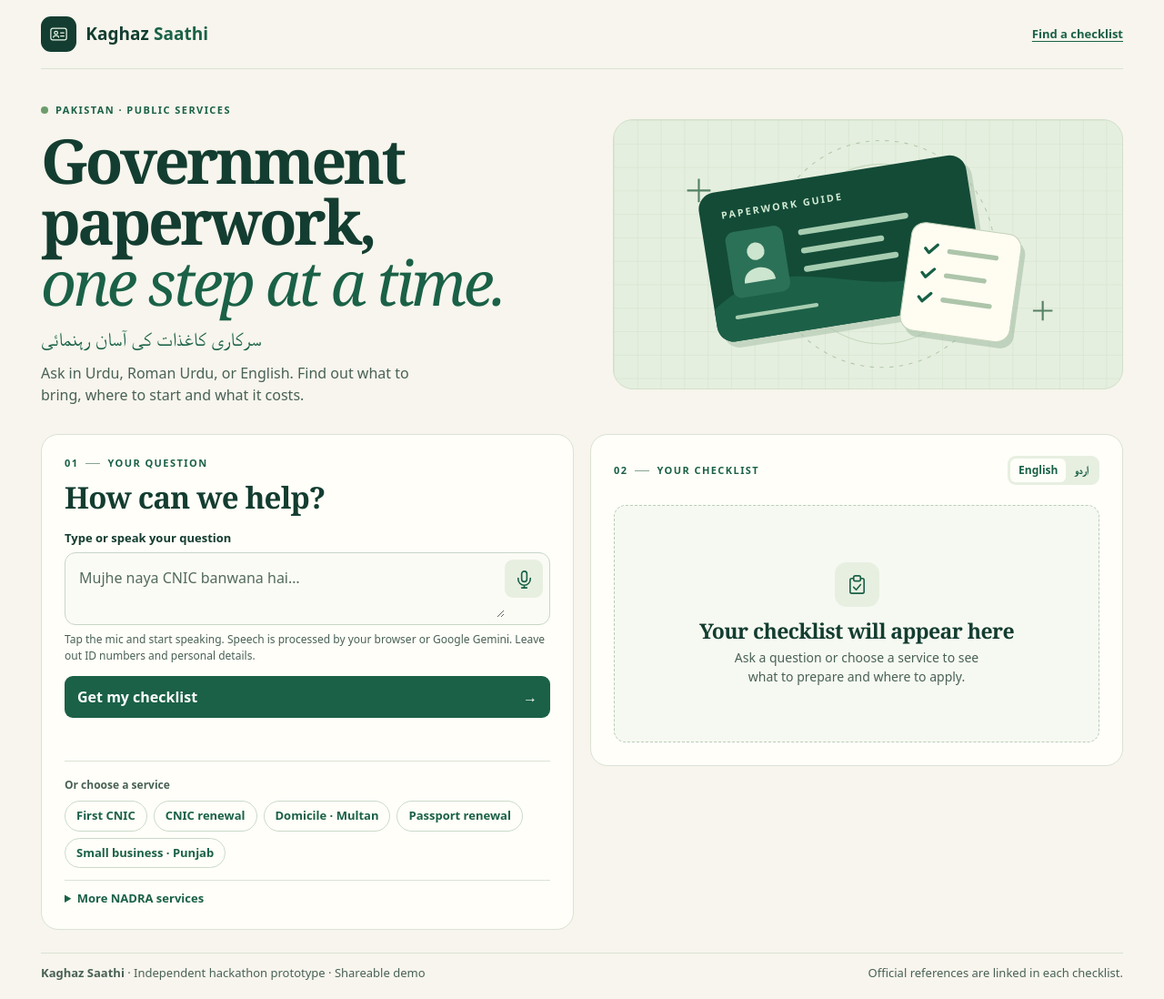
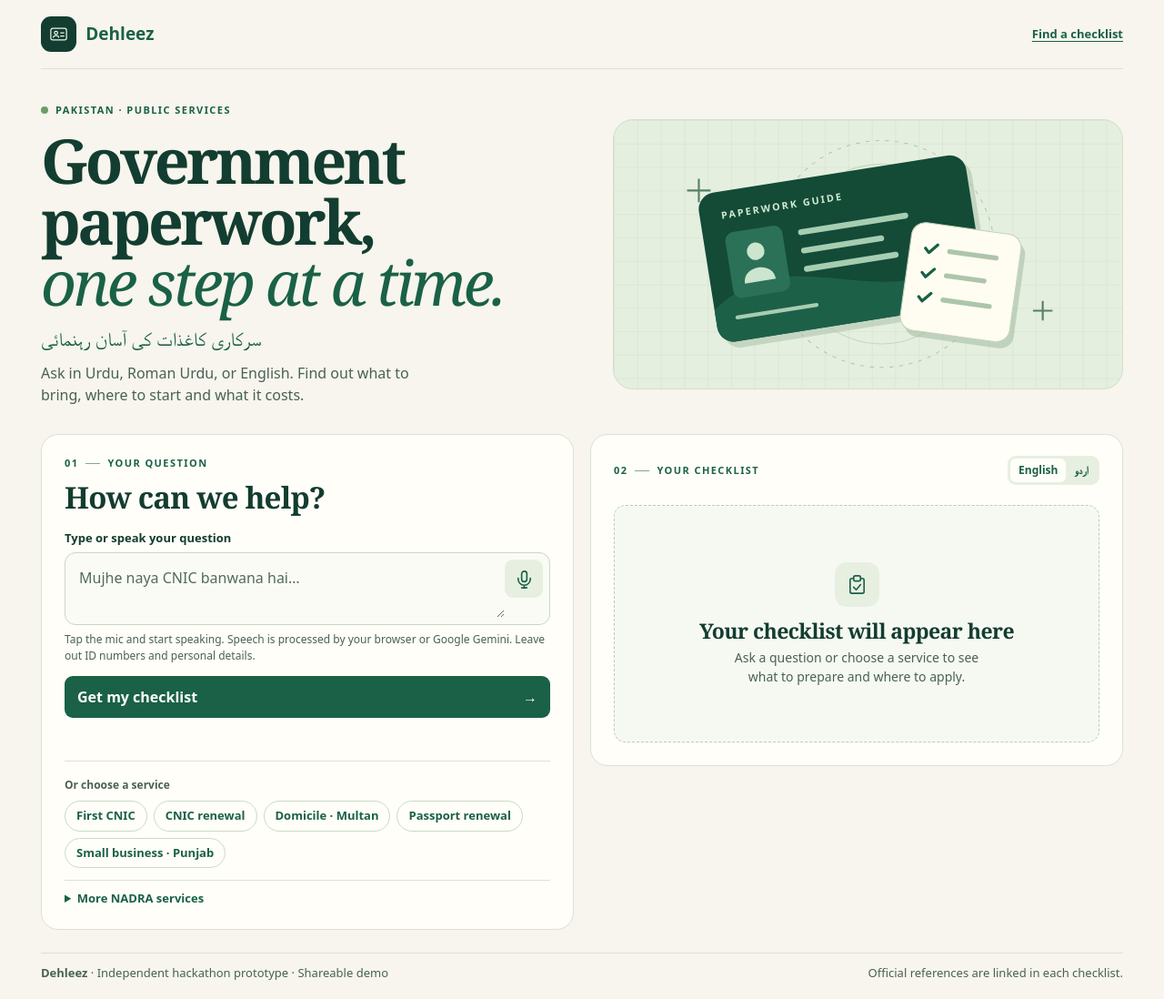
Before and after one commit to sareenkamran-siri/Dehleez, a Flask app: page / in a window 1280 px wide. Shown: the whole page at 91% size. Run offline with Flask 3, Linux system fonts and the light colour scheme.

Commit message:
Rename website to Dehleez

```diff
--- a/templates/index.html
+++ b/templates/index.html
@@ -5,7 +5,7 @@
 <meta name="viewport" content="width=device-width, initial-scale=1">
 <meta name="description" content="Urdu and English guidance for CNIC, domicile, passport renewal and small-business registration in Pakistan.">
 <meta name="theme-color" content="#f7f5ed">
-<title>Kaghaz Saathi | Pakistan paperwork guide</title>
+<title>Dehleez — AI Guide to Government Services</title>
 <style>
 :root {
   color-scheme: light;
@@ -123,9 +123,9 @@ textarea::placeholder { color: #526b5b; }
 </head>
 <body>
 <header class="top wrap">
-  <a class="brand" href="./" aria-label="Kaghaz Saathi home">
+  <a class="brand" href="./" aria-label="Dehleez home">
     <span class="mark"><svg viewBox="0 0 32 32" aria-hidden="true"><rect x="4" y="7" width="24" height="18" rx="3"/><circle cx="12" cy="14" r="2.5"/><path d="M8 21c0-3.8 8-3.8 8 0m3-7h5m-5 5h5"/></svg></span>
-    Kaghaz <strong>Saathi</strong>
+    <strong>Dehleez</strong>
   </a>
   <a class="source-top" href="#ask-form">Find a checklist</a>
 </header>
@@ -226,7 +226,7 @@ textarea::placeholder { color: #526b5b; }
   </section>
 </main>
 <footer class="wrap footer">
-  <p><strong>Kaghaz Saathi</strong> · Independent hackathon prototype · Shareable demo</p>
+  <p><strong>Dehleez</strong> · Independent hackathon prototype · Shareable demo</p>
   <p>Official references are linked in each checklist.</p>
 </footer>
 <script>
```
